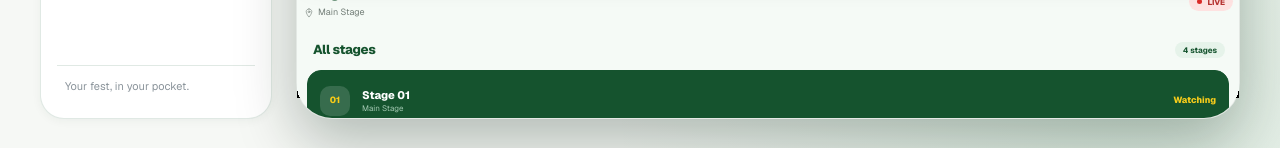
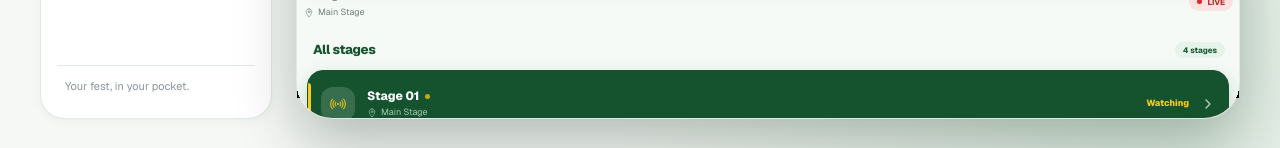
Before and after one commit to kshammas/my-next-app, a Next.js app: page /live in a window 1280 px wide. Shown: the part 665-813 px from the top of the page. Built offline with nearby package versions, Linux system fonts and the light colour scheme; no server answers.

Commit message:
Design live stage selector as broadcast channel list

```diff
--- a/app/live/page.tsx
+++ b/app/live/page.tsx
@@ -2,7 +2,7 @@
 
 import { useState } from 'react';
 import Link from 'next/link';
-import { ChevronLeft, MapPin } from '@/components/icons';
+import { ChevronLeft, ChevronRight, MapPin, Radio } from '@/components/icons';
 import { AppShell } from '@/components/AppShell';
 
 const stages = [
@@ -168,43 +168,64 @@ export default function LivePage() {
                   onClick={() => setSelectedName(stage.name)}
                   aria-pressed={selectedStage}
                   aria-label={`Select ${stage.name}, ${stage.place}`}
-                  className={`flex min-h-[62px] w-full items-center gap-[12px] rounded-[14px] border px-[12px] py-[11px] text-left transition-all duration-200 hover:-translate-y-[1px] hover:shadow-md ${focusOnLight} ${
+                  className={`group relative flex min-h-[68px] w-full items-center gap-[12px] overflow-hidden rounded-[16px] border px-[13px] py-[12px] text-left transition-all duration-200 hover:-translate-y-[1px] hover:shadow-md ${focusOnLight} ${
                     active
-                      ? 'border-[#15532E] bg-[#15532E] text-white'
+                      ? 'border-[#15532E] bg-[#15532E] text-white shadow-[0_8px_20px_rgba(21,83,46,0.22)]'
                       : soon
-                        ? 'border-[#DDE7DF] bg-white text-[#195030]'
+                        ? 'border-[#E3E9E4] bg-white text-[#195030]'
                         : 'border-[#EFF9F1] bg-[#FBFDFA] text-[#719780]'
                   } ${
                     selectedStage && !active ? 'border-[#15532E] ring-1 ring-[#15532E]' : ''
                   }`}
                 >
                   <span
-                    className={`grid h-[30px] w-[30px] shrink-0 place-items-center rounded-[10px] text-[9px] font-[800] ${
+                    className={`absolute inset-y-[12px] left-0 w-[3px] rounded-r-full ${
+                      active ? 'bg-[#FACC16]' : soon ? 'bg-[#E2A93B]' : 'bg-[#C8D6CD]'
+                    }`}
+                    aria-hidden="true"
+                  />
+                  <span
+                    className={`grid h-[34px] w-[34px] shrink-0 place-items-center rounded-[12px] text-[10px] font-[800] tabular-nums ${
                       active
                         ? 'bg-white/15 text-[#FACC16]'
                         : soon
-                          ? 'bg-[#E6F3EA] text-[#15532E]'
-                          : 'bg-[#F1F5F2] text-[#8AA094]'
+                          ? 'bg-[#FFF3C6] text-[#8B4311]'
+                          : 'bg-[#EDF2EE] text-[#93A49A]'
                     }`}
                     aria-hidden="true"
                   >
-                    {String(index + 1).padStart(2, '0')}
+                    {active ? (
+                      <Radio size={16} strokeWidth={2.2} />
+                    ) : (
+                      String(index + 1).padStart(2, '0')
+                    )}
                   </span>
-                  <span className="flex min-w-0 flex-1 flex-col gap-[3px]">
-                    <span className="text-[11px] font-[750] leading-[1.15]">{stage.name}</span>
+                  <span className="flex min-w-0 flex-1 flex-col gap-[4px]">
+                    <span className="flex min-w-0 items-center gap-[6px]">
+                      <span className="truncate text-[12px] font-[760] leading-[1.1]">
+                        {stage.name}
+                      </span>
+                      {active ? (
+                        <span
+                          className="h-[5px] w-[5px] shrink-0 animate-pulse rounded-full bg-[#FACC16]"
+                          aria-hidden="true"
+                        />
+                      ) : null}
+                    </span>
                     <span
-                      className={`truncate text-[8px] leading-[1.1] ${
+                      className={`flex min-w-0 items-center gap-[4px] text-[9px] leading-[1.1] ${
                         active ? 'text-[#A3C9B2]' : soon ? 'text-[#747F79]' : 'text-[#AAB0AC]'
                       }`}
                     >
-                      {stage.place}
+                      <MapPin size={10} strokeWidth={2} aria-hidden="true" />
+                      <span className="truncate">{stage.place}</span>
                     </span>
                   </span>
                   <span
                     className={`shrink-0 leading-none ${
                       active
                         ? 'text-[9px] font-[750] normal-case text-[#F7CC1B]'
-                        : `inline-flex min-h-[18px] items-center rounded-full px-[8px] text-[7px] font-[750] uppercase ${
+                        : `inline-flex min-h-[20px] items-center rounded-full px-[9px] text-[7px] font-[750] uppercase ${
                             soon
                               ? 'bg-[#FFF3C6] text-[#8B4311]'
                               : 'bg-[#EFF9F1] text-[#A5B0AA]'
@@ -213,6 +234,14 @@ export default function LivePage() {
                   >
                     {stage.status}
                   </span>
+                  <ChevronRight
+                    size={14}
+                    strokeWidth={2.2}
+                    className={`shrink-0 transition-transform group-hover:translate-x-[2px] ${
+                      active ? 'text-white/70' : soon ? 'text-[#9FB2A5]' : 'text-[#C3CEC7]'
+                    }`}
+                    aria-hidden="true"
+                  />
                 </button>
               );
             })}
```
